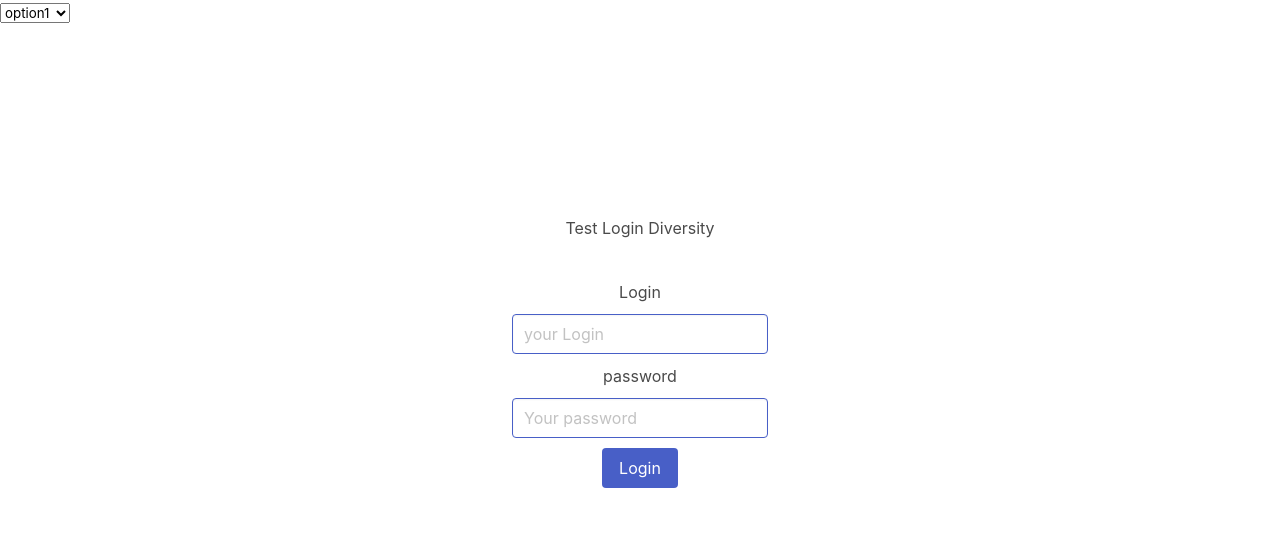
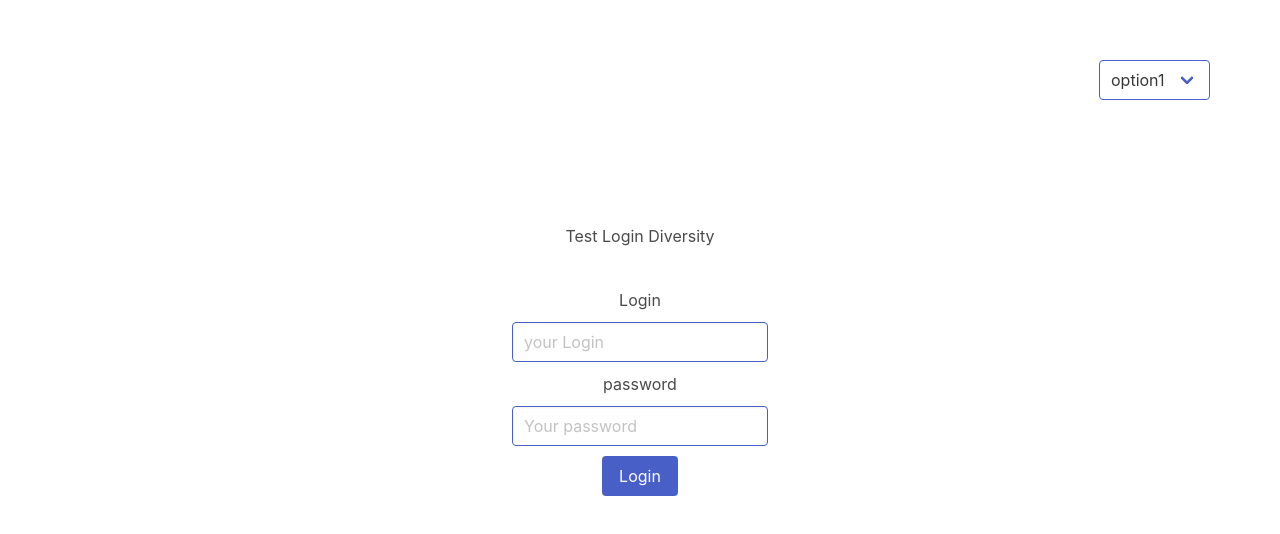
Before and after one commit to SoulPlayerZ/theme-diversity, a React (Create React App) app: page / in a window 1280 px wide. Shown: the top 534 px of the page. Built offline with nearby package versions, Linux system fonts and the light colour scheme.

Commit message:
refactor: Apply css on the select with bulma

```diff
--- a/src/components/Header.jsx
+++ b/src/components/Header.jsx
@@ -1,13 +1,17 @@
 import React from "react";
+import "../css/header.css"
+
 
 function Header () {
   return (
     <header>
-      <select>
-        <option>option1</option>
-        <option>option2</option>
-        <option>option3</option>
-      </select>
+      <label htmlFor="theme" class="select is-link">
+        <select id="theme">
+          <option>option1</option>
+          <option>option2</option>
+          <option>option3</option>
+        </select>
+      </label>
     </header>
 )
 }
--- /dev/null
+++ b/src/css/header.css
@@ -0,0 +1,5 @@
+header {
+  text-align: end;
+  padding: 20px;
+  margin-right: 50px;
+}
--- a/src/css/login.css
+++ b/src/css/login.css
@@ -1,6 +1,6 @@
 form {
   text-align: center;
-  margin: 15% auto;
+  margin: 5% auto;
   width: 20%
 }
 
```
